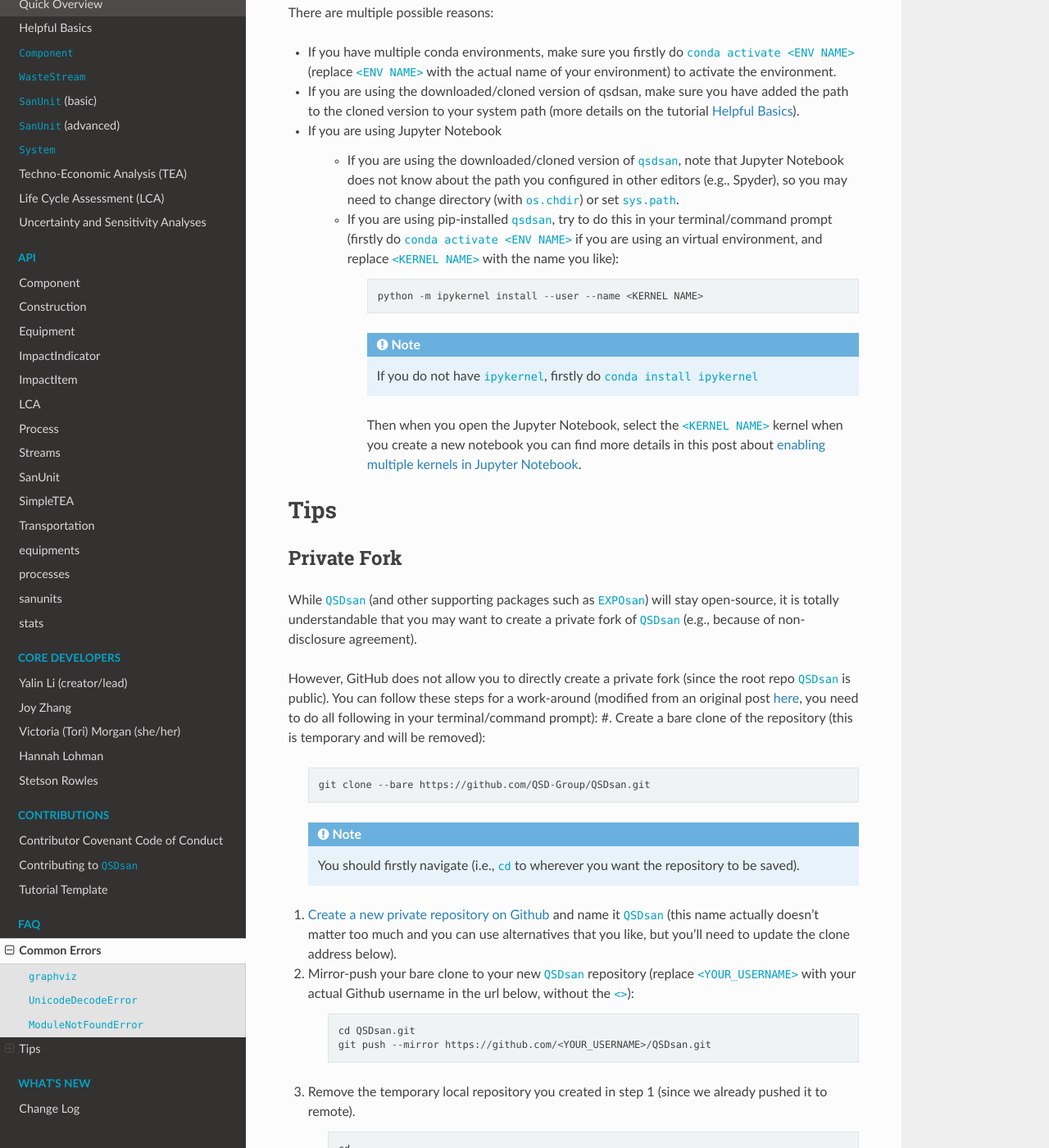
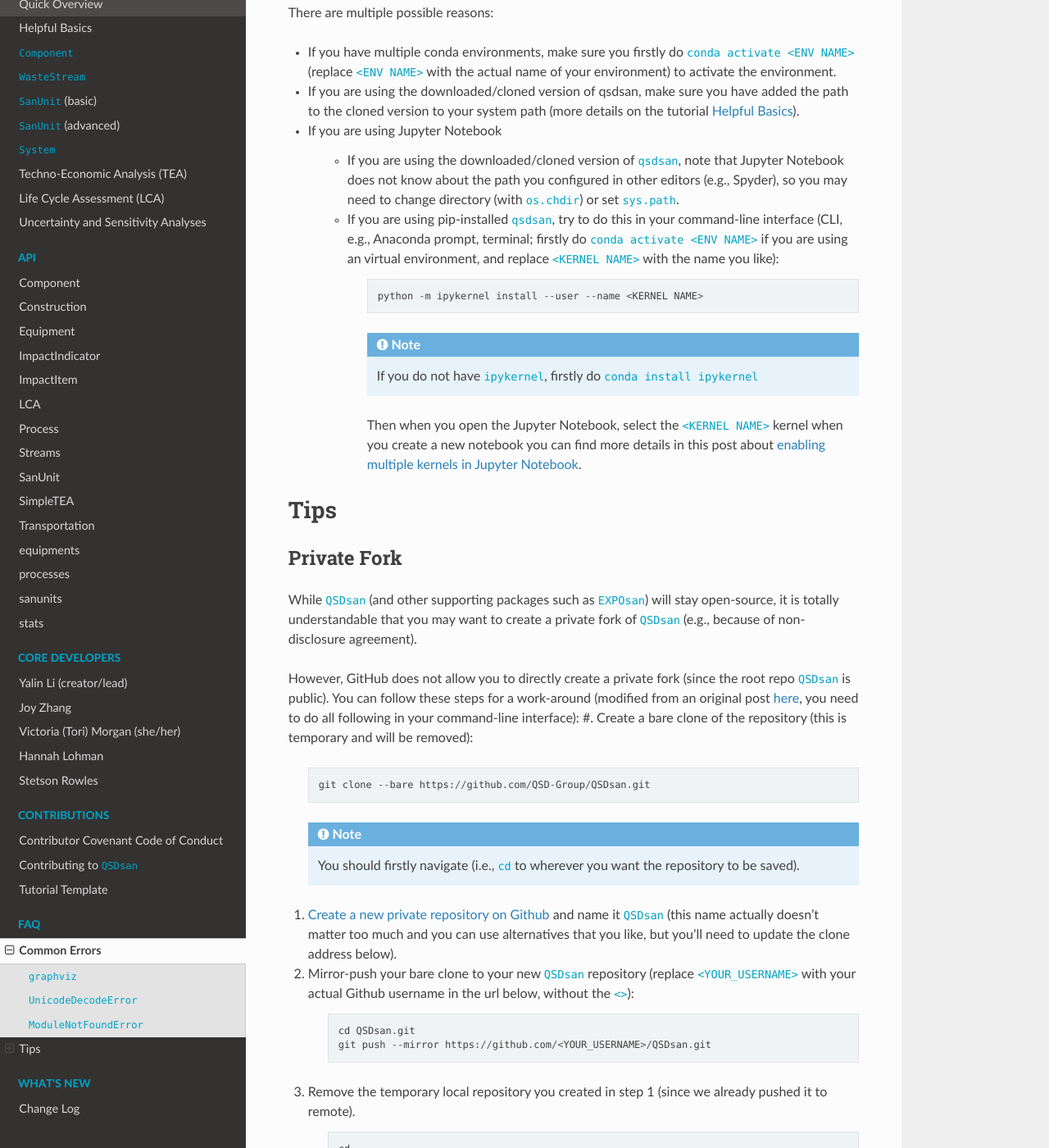
Before and after one commit to QSD-Group/QSDsan, a Sphinx documentation site: the page built from docs/source/FAQ.rst, in a window 1280 px wide and 1400 px high, scrolled down 1527 px. Shown: the whole window at 82% size. Built offline with Sphinx 7.4.7 and the Read the Docs theme 2.0.0, drawn with Linux system fonts in a browser that asks for light colours; some of the changed text lies outside the part shown.

Commit message:
minor updates to docs

```diff
--- a/CONTRIBUTING.rst
+++ b/CONTRIBUTING.rst
@@ -31,7 +31,7 @@ Forking and Cloning
 	    https://github.com/<YOUR_USERNAME>/QSDsan.git
 
 
-#. In your terminal/command prompt, navigate to your preferred location by using ``cd``, e.g.,
+#. In your command-line interface (e.g., Anaconda prompt, terminal), navigate to your preferred location by using ``cd``, e.g.,
 
 	.. code:: bash
 
--- a/README.rst
+++ b/README.rst
@@ -40,7 +40,7 @@ Additionally, another package, `DMsan <https://github.com/QSD-Group/DMsan>`_ (de
 
 Installation
 ------------
-The easiest way is through ``pip``, in command/Anaconda prompt (Windows) or terminal (macOS):
+The easiest way is through ``pip``, in command-line interface (e.g., Anaconda prompt, terminal):
 
 .. code::
 
--- a/docs/source/FAQ.rst
+++ b/docs/source/FAQ.rst
@@ -70,7 +70,7 @@ There are multiple possible reasons:
 - If you are using Jupyter Notebook
 
     - If you are using the downloaded/cloned version of ``qsdsan``, note that Jupyter Notebook does not know about the path you configured in other editors (e.g., Spyder), so you may need to change directory (with ``os.chdir``) or set ``sys.path``.
-    - If you are using pip-installed ``qsdsan``, try to do this in your terminal/command prompt (firstly do ``conda activate <ENV NAME>`` if you are using an virtual environment, and replace ``<KERNEL NAME>`` with the name you like):
+    - If you are using pip-installed ``qsdsan``, try to do this in your command-line interface (CLI, e.g., Anaconda prompt, terminal; firstly do ``conda activate <ENV NAME>`` if you are using an virtual environment, and replace ``<KERNEL NAME>`` with the name you like):
 
         .. code::
 
@@ -92,7 +92,7 @@ Private Fork
 ------------
 While ``QSDsan`` (and other supporting packages such as ``EXPOsan``) will stay open-source, it is totally understandable that you may want to create a private fork of ``QSDsan`` (e.g., because of non-disclosure agreement).
 
-However, GitHub does not allow you to directly create a private fork (since the root repo ``QSDsan`` is public). You can follow these steps for a work-around (modified from an original post `here <https://gist.github.com/0xjac/85097472043b697ab57ba1b1c7530274>`_, you need to do all following in your terminal/command prompt):
+However, GitHub does not allow you to directly create a private fork (since the root repo ``QSDsan`` is public). You can follow these steps for a work-around (modified from an original post `here <https://gist.github.com/0xjac/85097472043b697ab57ba1b1c7530274>`_, you need to do all following in your command-line interface):
 #. Create a bare clone of the repository (this is temporary and will be removed):
 
     .. code::
@@ -153,7 +153,7 @@ However, GitHub does not allow you to directly create a private fork (since the
 
 Other notes
 ***********
-#. If you have never used ``git`` in terminal/command prompt, GitHub would ask for authentication and requires you create to a personal access token (instead of using your username and password), follow the instructions from `GitHub <https://docs.github.com/en/authentication/keeping-your-account-and-data-secure/creating-a-personal-access-token>`_ to create the token.
+#. If you have never used ``git`` in your CLI, GitHub would ask for authentication and requires you create to a personal access token (instead of using your username and password), follow the instructions from `GitHub <https://docs.github.com/en/authentication/keeping-your-account-and-data-secure/creating-a-personal-access-token>`_ to create the token.
 #. For Mac users, you'll probably run into an error related to ``/Library/Developer/CommandLineTools`` if you don't have Xcode Command Line (i.e., ``xcode-select``), follow these `instructions <https://www.freecodecamp.org/news/install-xcode-command-line-tools/>`_ to install it. Note that as you can see in the linked post, even the ``xcode-select``, which is much smaller than the full Xcode app, requires 1GB+ space.
 #. After you cloned ``QSDsan``, you'll need to configure your system path to make sure that you are importing the cloned ``QSDsan``, which means you might need to uninstalled any ``pip``-installed version and add the cloned path to your IDE (e.g., Spyder).
 
--- a/docs/source/index.rst
+++ b/docs/source/index.rst
@@ -31,7 +31,7 @@ But names of the actual packages are all in lower cases per `PEP-8 <https://www.
 
 Installation
 ------------
-The easiest way is through ``pip``, in command/Anaconda prompt (Windows) or terminal (macOS):
+The easiest way is through ``pip``, in command-line interface (Anaconda prompt, terminal):
 
 .. code::
 
```
Also changed, not shown: LICENSE.txt.
